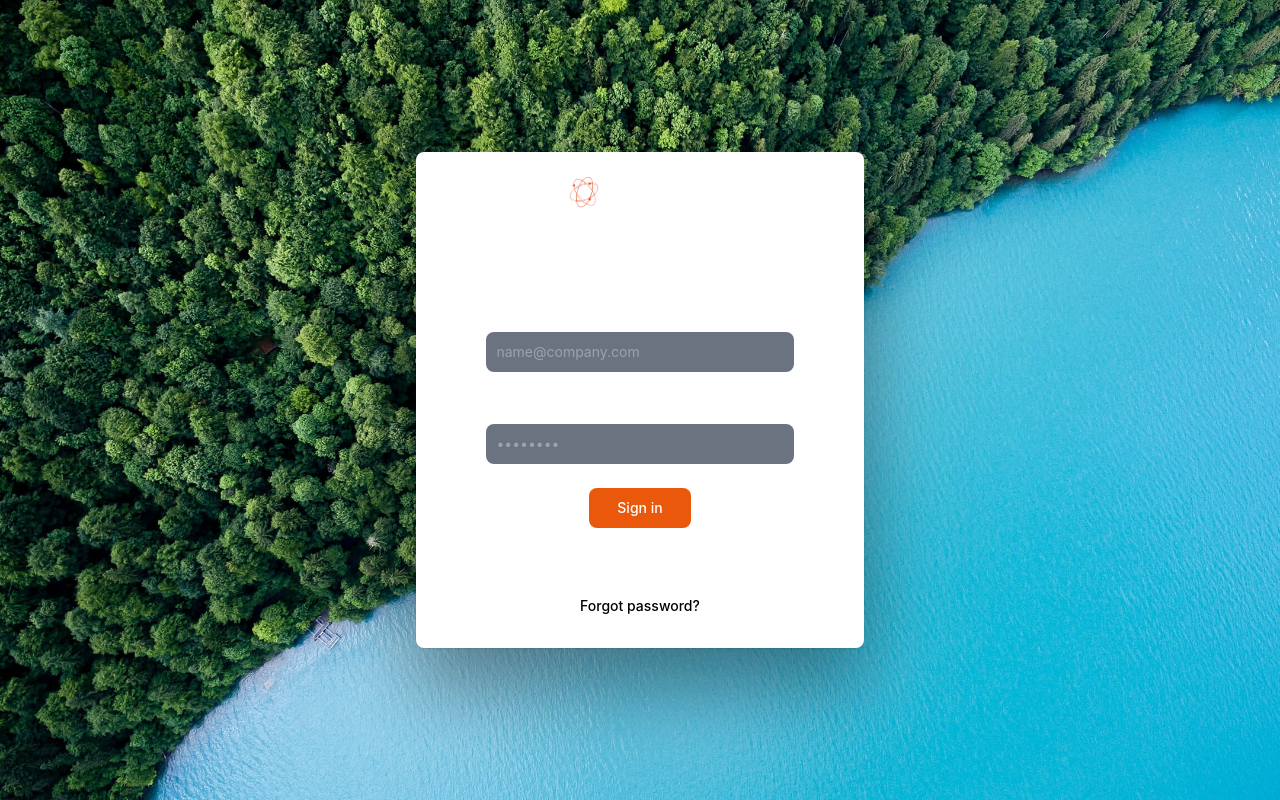
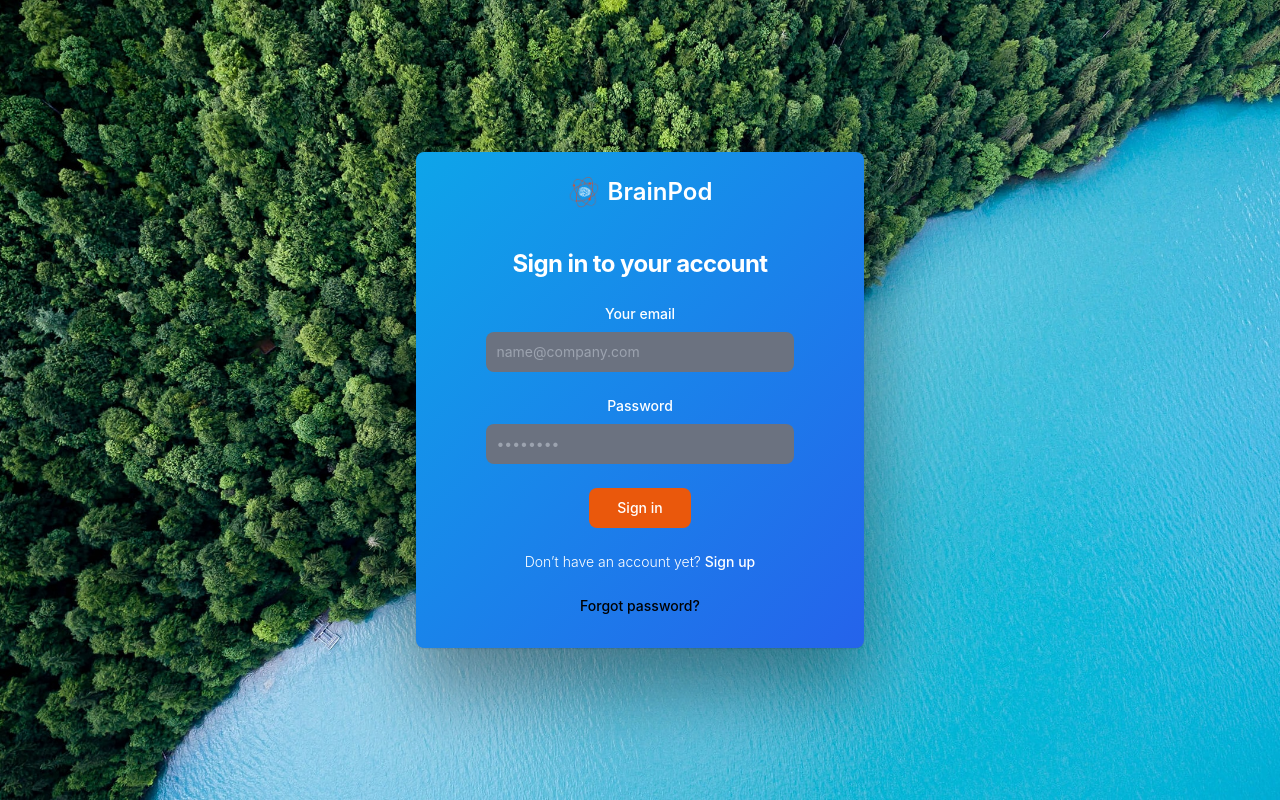
Before and after one commit to callumbuttery/brainpod-web, a React (Create React App) app: page / in a window 1280 px wide. Built offline with nearby package versions, Linux system fonts and the light colour scheme.

Commit message:
Fix: change login component color

```diff
--- a/src/Components/Login/LoginForm.tsx
+++ b/src/Components/Login/LoginForm.tsx
@@ -9,7 +9,7 @@ import { ForgotPassword } from '../Buttons/Forgotpassword';
 export const LoginForm: React.FC = () => {
   return (
     <div className="flex flex-col w-3/5 items-center justify-center px-6 py-8 mx-auto md:h-screen lg:py-0 drop-shadow-4xl">
-      <div className="w-full bg-white rounded-lg shadow border md:mt-0 sm:max-w-md xl:p-0 bg-blue-500 border-none">
+      <div className="w-full bg-white rounded-lg shadow border md:mt-0 sm:max-w-md xl:p-0 bg-gradient-to-br from-sky-500 to-blue-600 border-none">
         <a
           href="#"
           className="flex justify-center mb-2 mt-6 text-2xl font-semibold text-white dark:text-white"
```
